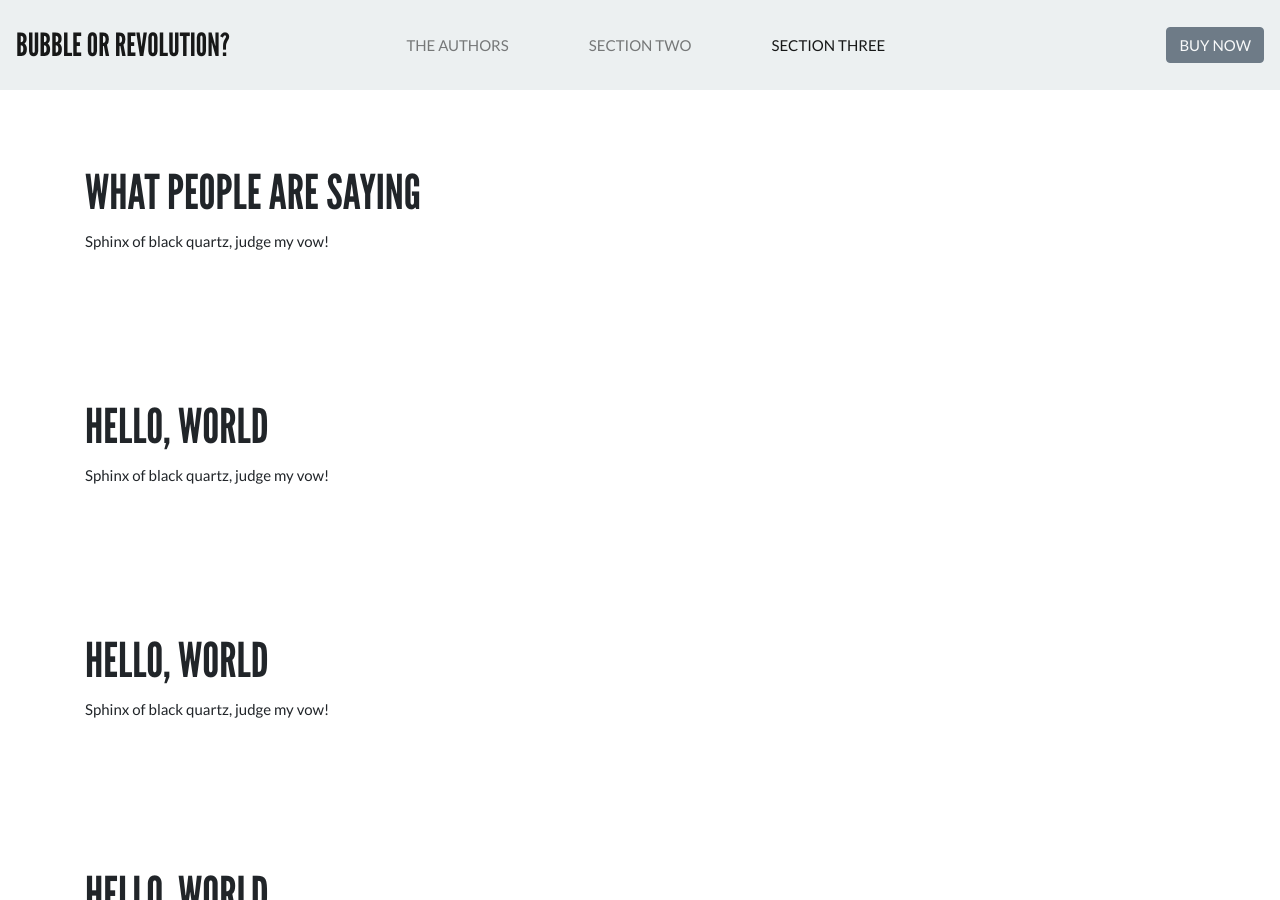
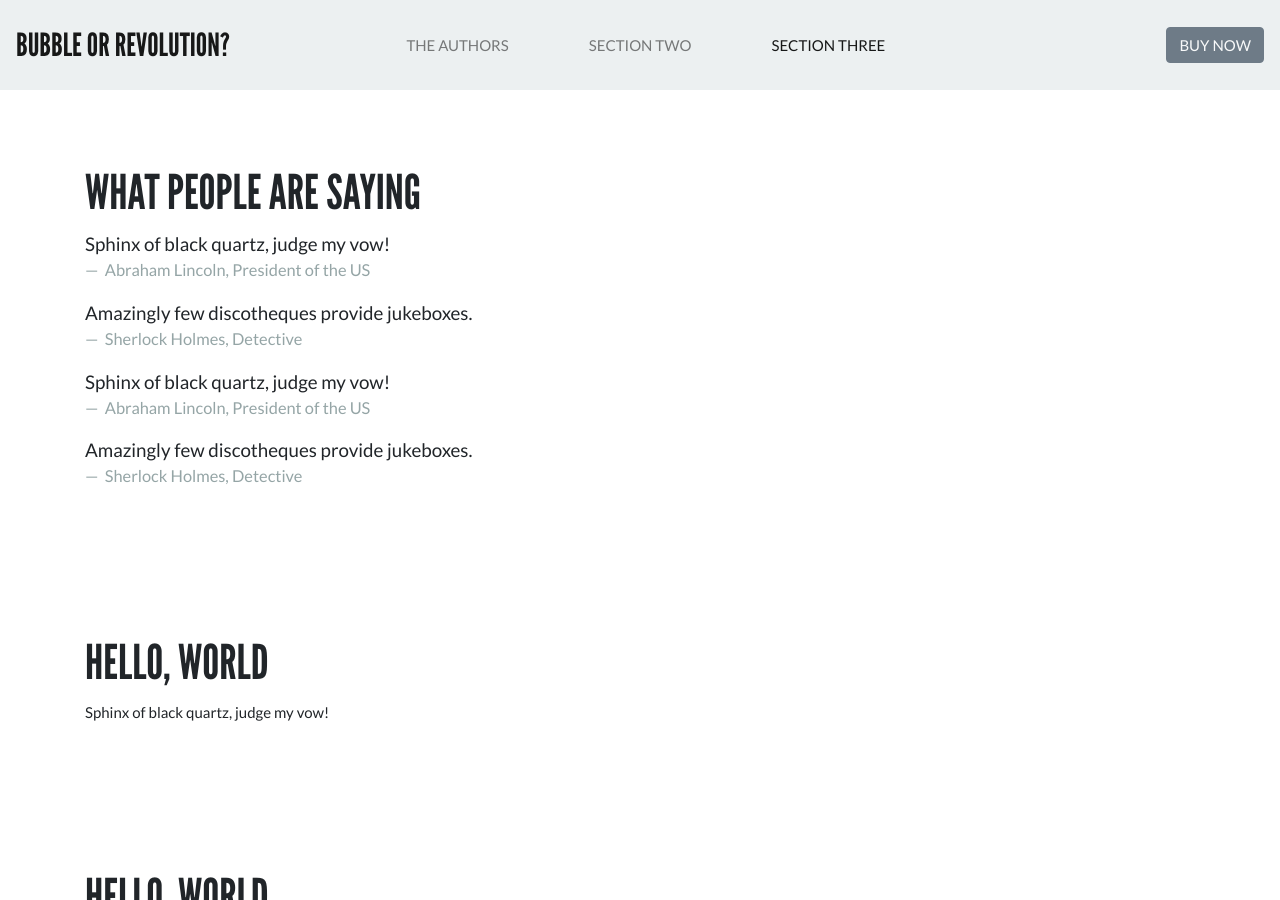
Before and after one commit to bubbleorrevolution/BubbleOrRevolution.github.io, a Jekyll site: the page built from index.html, in a window 1280 px wide and 900 px high, scrolled down 2017 px. Built offline with Jekyll 4.4.1, drawn with Linux system fonts in a browser that asks for light colours; nearby versions of some CDN libraries; a script that is not in the unit is left out.

Commit message:
rudimentary testimonials

```diff
--- /dev/null
+++ b/_data/testimonials.yml
@@ -0,0 +1,12 @@
+- name: Abraham Lincoln
+  title: President of the US
+  quote: Sphinx of black quartz, judge my vow!
+- name: Sherlock Holmes
+  title: Detective
+  quote: Amazingly few discotheques provide jukeboxes.
+- name: Abraham Lincoln
+  title: President of the US
+  quote: Sphinx of black quartz, judge my vow!
+- name: Sherlock Holmes
+  title: Detective
+  quote: Amazingly few discotheques provide jukeboxes.
--- a/index.html
+++ b/index.html
@@ -113,9 +113,16 @@ layout: default
         <div class="container">
           <h1>What People are Saying</h1>
 
-          <p>
-            Sphinx of black quartz, judge my vow!
-          </p>
+          {% for testimonial in site.data.testimonials %}
+          <blockquote class="blockquote">
+            <p class="mb-0">
+              {{ testimonial.quote }}
+            </p>
+            <footer class="blockquote-footer">
+              {{ testimonial.name }}, {{ testimonial.title }}
+            </footer>
+          </blockquote>
+          {% endfor %}
         </div>
       </div>
     </section>
```
